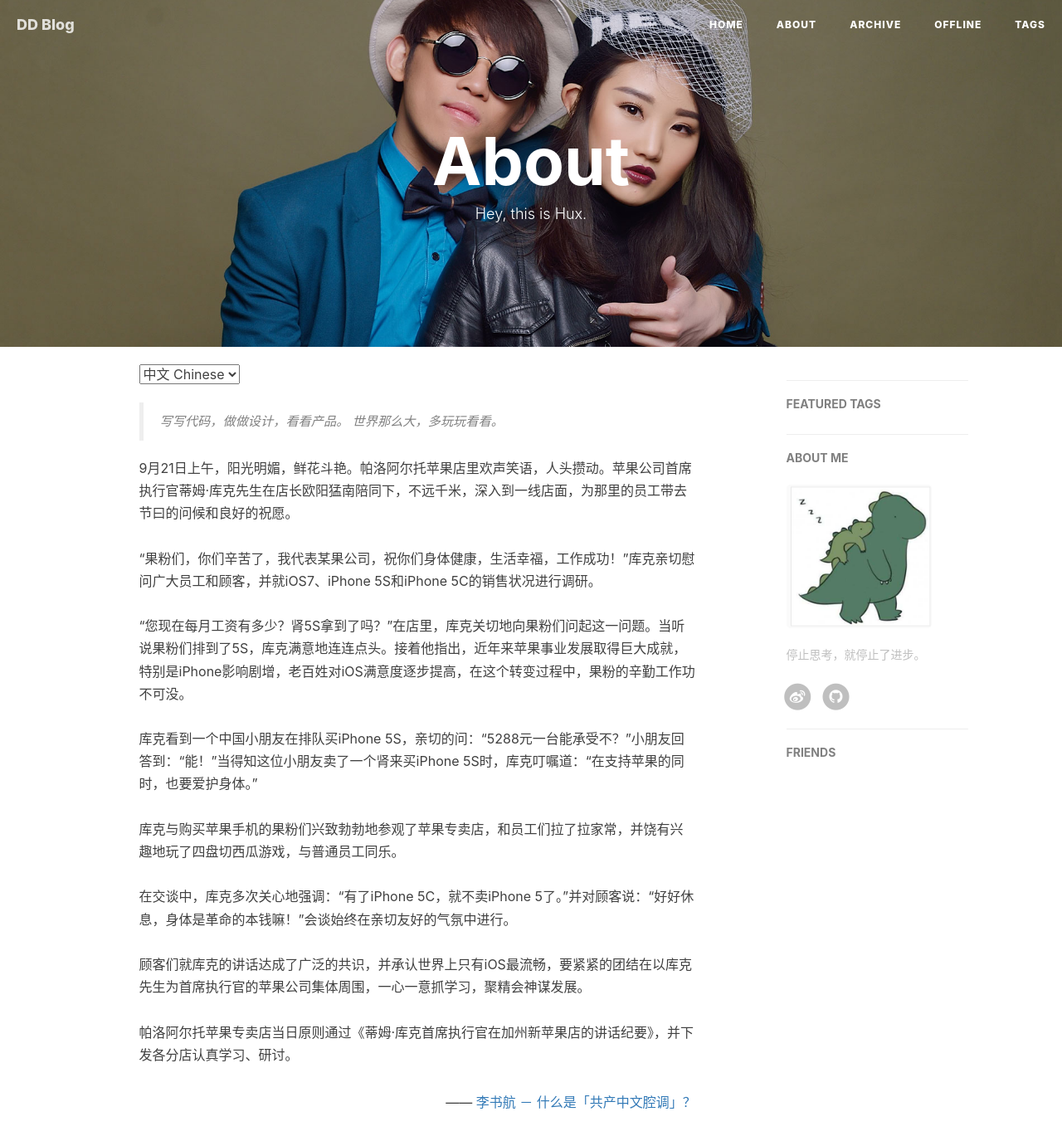
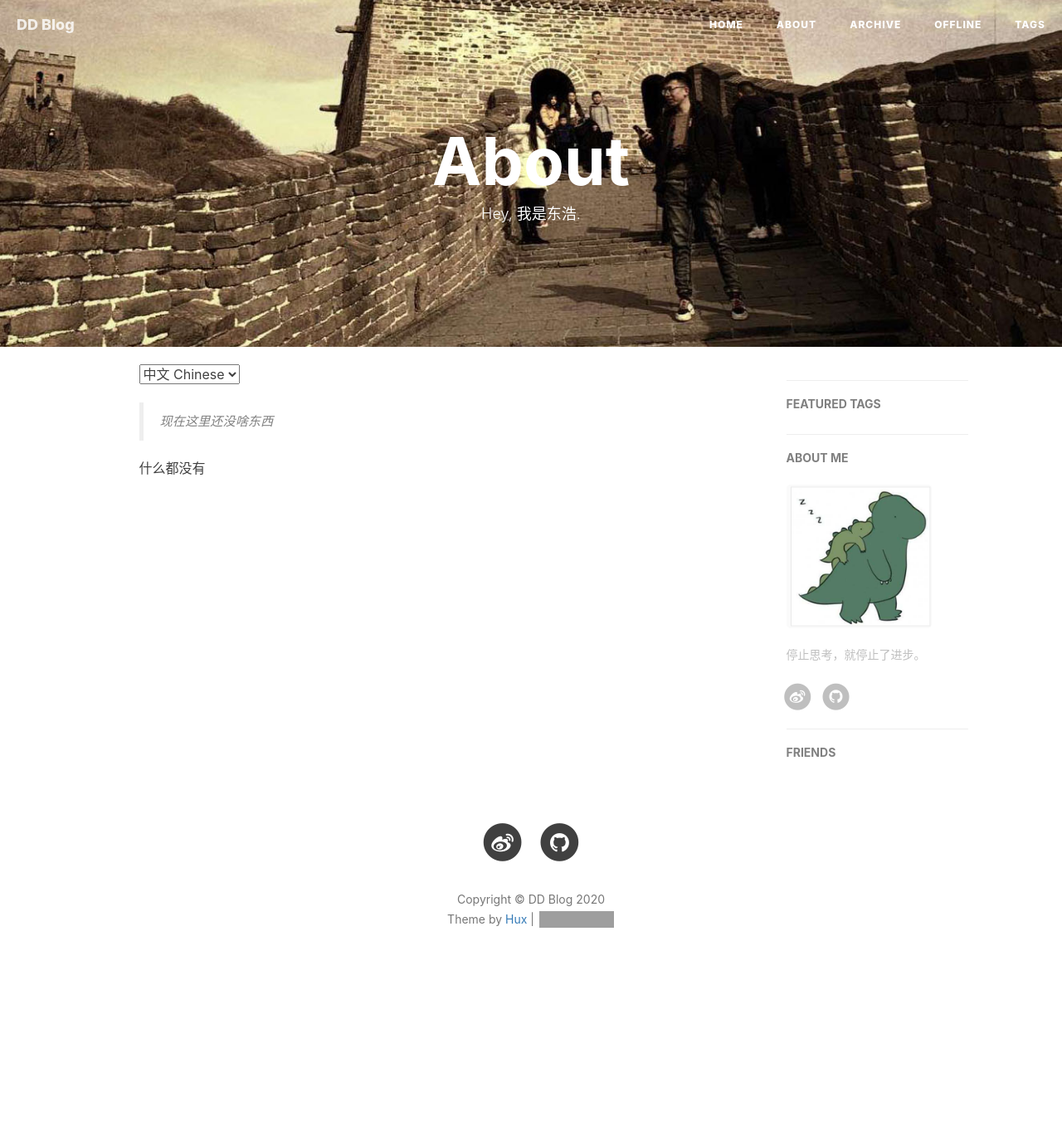
Before and after one commit to DangoWang/DangoWang.github.io, a Jekyll site: the page built from about.html, in a window 1280 px wide and 1400 px high. Shown: the top 1375 px of the window at 83% size. Built offline with Jekyll 4.4.1, drawn with Linux system fonts in a browser that asks for light colours; nearby versions of some CDN libraries; comment, search, counter and statistics services are not loaded; grey boxes are pictures that could not be loaded.

Commit message:
initialize

```diff
--- a/about.html
+++ b/about.html
@@ -1,7 +1,7 @@
 ---
 layout: page
 title: "About"
-description: "Hey, this is Hux."
+description: "Hey, 我是东浩."
 header-img: "img/about-bg.jpg"
 ---
 
@@ -14,14 +14,12 @@ header-img: "img/about-bg.jpg"
 <!-- Chinese Version -->
 <div class="zh post-container">
     <blockquote>
-        写写代码，做做设计，看看产品。
-        世界那么大，多玩玩看看。
+        现在这里还没啥东西
     </blockquote>
-    9月21日上午，阳光明媚，鲜花斗艳。帕洛阿尔托苹果店里欢声笑语，人头攒动。苹果公司首席执行官蒂姆·库克先生在店长欧阳猛南陪同下，不远千米，深入到一线店面，为那里的员工带去节曰的问候和良好的祝愿。<br><br>“果粉们，你们辛苦了，我代表某果公司，祝你们身体健康，生活幸福，工作成功！”库克亲切慰问广大员工和顾客，并就iOS7、iPhone 5S和iPhone 5C的销售状况进行调研。 <br><br>“您现在每月工资有多少？肾5S拿到了吗？”在店里，库克关切地向果粉们问起这一问题。当听说果粉们排到了5S，库克满意地连连点头。接着他指出，近年来苹果事业发展取得巨大成就，特别是iPhone影响剧增，老百姓对iOS满意度逐步提高，在这个转变过程中，果粉的辛勤工作功不可没。<br><br>库克看到一个中国小朋友在排队买iPhone 5S，亲切的问：“5288元一台能承受不？”小朋友回答到：“能！”当得知这位小朋友卖了一个肾来买iPhone 5S时，库克叮嘱道：“在支持苹果的同时，也要爱护身体。”<br><br>库克与购买苹果手机的果粉们兴致勃勃地参观了苹果专卖店，和员工们拉了拉家常，并饶有兴趣地玩了四盘切西瓜游戏，与普通员工同乐。<br><br>在交谈中，库克多次关心地强调：“有了iPhone 5C，就不卖iPhone 5了。”并对顾客说：“好好休息，身体是革命的本钱嘛！”会谈始终在亲切友好的气氛中进行。<br><br>顾客们就库克的讲话达成了广泛的共识，并承认世界上只有iOS最流畅，要紧紧的团结在以库克先生为首席执行官的苹果公司集体周围，一心一意抓学习，聚精会神谋发展。<br>
-    <br>帕洛阿尔托苹果专卖店当日原则通过《蒂姆·库克首席执行官在加州新苹果店的讲话纪要》，并下发各分店认真学习、研讨。
+    什么都没有
 
     <p style="text-align:right;">
-        —— <a href="http://www.zhihu.com/question/19687065">李书航 － 什么是「共产中文腔调」？ </a>
+<!--        —— <a href="http://www.zhihu.com/question/19687065">李书航 － 什么是「共产中文腔调」？ </a>-->
     </p>
 
 </div>
@@ -33,15 +31,14 @@ header-img: "img/about-bg.jpg"
     </blockquote>
 
     <p>
-        Your work is going to fill a large part of your life, and the only way to be truly satisfied is to do what you believe is great work. And the only way to do great work is to love what you do. If you haven’t found it yet, keep looking. Don’t settle. As with all matters of the heart, you’ll know when you find it.
+        hey there!
     </p>
 
     <p>
-    If you want to live your life in a creative way, as an artist, you have to not look back too much. You have to be willing to take whatever you’ve done and whoever you were and throw them away.
+        nothing here， sorry my bro
     </p>
 
     <p style="text-align:right;">
-    -- Steve Jobs
     </p>
 
 </div>
```
Also changed, not shown: img/about-bg.jpg, img/home-bg.jpg.
